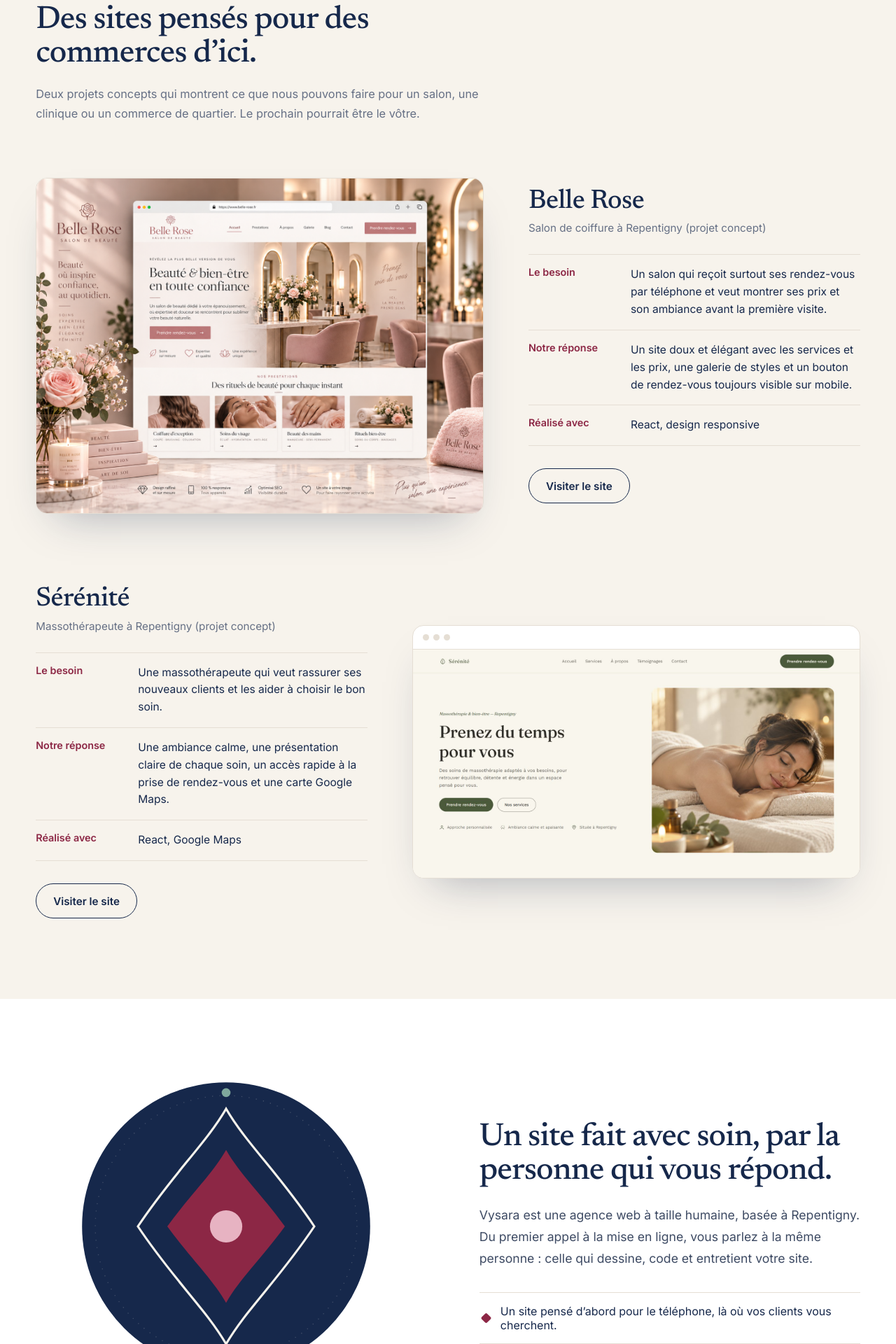
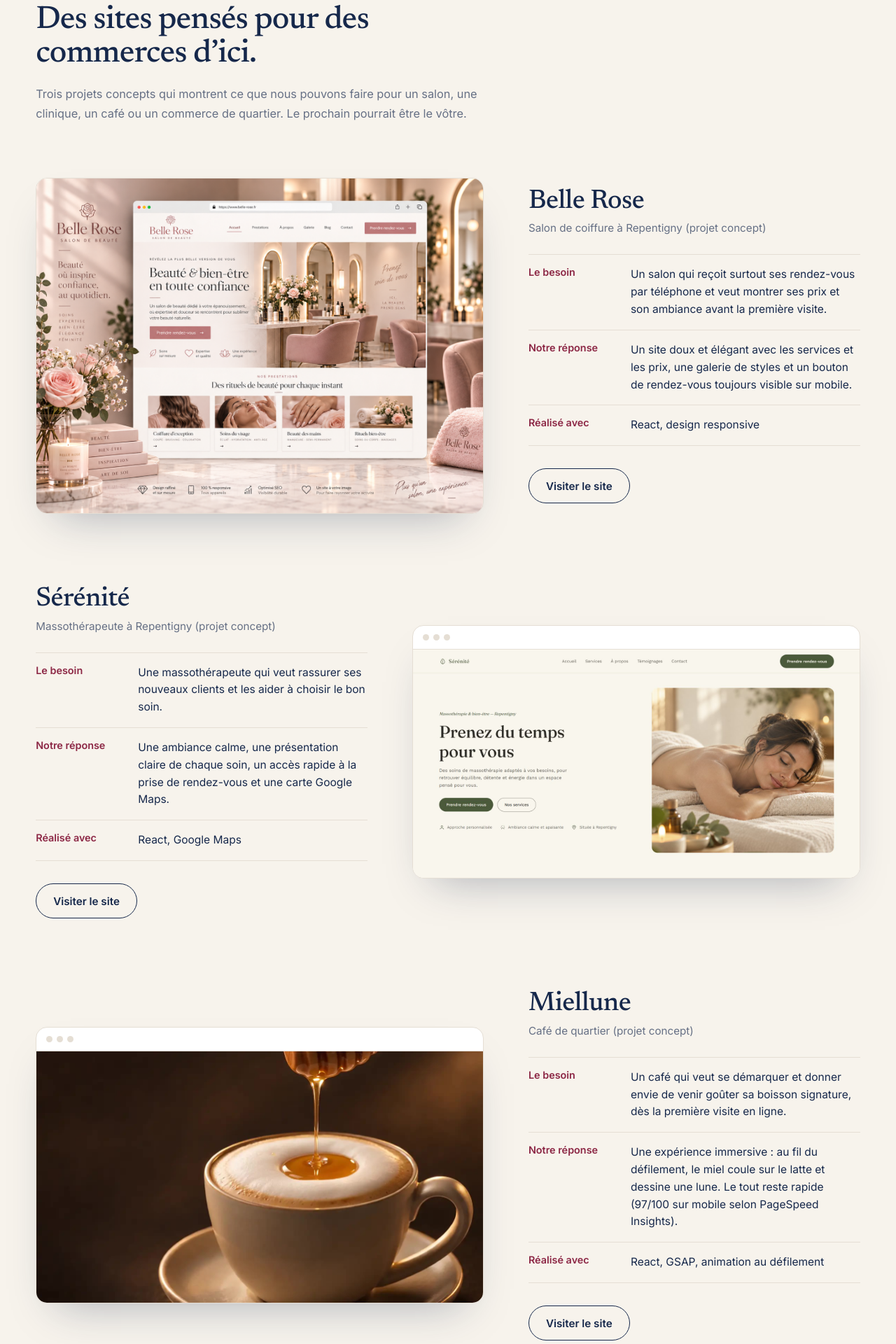
Before and after one commit to samanehmaboudi/vysa-solutions, a React (Vite) app: page / in a window 1280 px wide. Shown: the part 2700-4620 px from the top of the page at 70% size. Built offline with nearby package versions, Linux system fonts and the light colour scheme.

Commit message:
Ajout du projet Miellune dans Réalisations

```diff
--- a/src/App.jsx
+++ b/src/App.jsx
@@ -3,6 +3,7 @@ import "./App.css";
 
 import belleRoseImage from "./assets/belle-rose-project.png";
 import sereniteImage from "./assets/serenite-project.jpg";
+import mielluneImage from "./assets/miellune-project.jpg";
 import belleRoseVideo from "./assets/belle-rose-mobile.mp4";
 import belleRosePoster from "./assets/belle-rose-mobile-poster.jpg";
 
@@ -229,6 +230,17 @@ const PROJECTS = [
     need: T("Une massothérapeute qui veut rassurer ses nouveaux clients et les aider à choisir le bon soin.", "A massage therapist who wants to reassure new clients and help them choose the right treatment."),
     solution: T("Une ambiance calme, une présentation claire de chaque soin, un accès rapide à la prise de rendez-vous et une carte Google Maps.", "A calm atmosphere, a clear presentation of each treatment, quick access to booking and a Google Map."),
     tech: "React, Google Maps",
+    browserBar: true,
+  },
+  {
+    name: "Miellune",
+    kind: T("Café de quartier (projet concept)", "Neighbourhood café (concept project)"),
+    url: "https://miellune.vercel.app",
+    image: mielluneImage,
+    alt: T("Site Miellune : du miel coule sur un latte, sur un fond sombre", "Miellune website: honey pouring onto a latte on a dark background"),
+    need: T("Un café qui veut se démarquer et donner envie de venir goûter sa boisson signature, dès la première visite en ligne.", "A café that wants to stand out and make people want to taste its signature drink from their very first online visit."),
+    solution: T("Une expérience immersive : au fil du défilement, le miel coule sur le latte et dessine une lune. Le tout reste rapide (97/100 sur mobile selon PageSpeed Insights).", "An immersive experience: as you scroll, honey pours onto the latte and draws a moon. It all stays fast (97/100 on mobile in PageSpeed Insights)."),
+    tech: T("React, GSAP, animation au défilement", "React, GSAP, scroll animation"),
     browserBar: true,
   },
 ];
@@ -566,7 +578,7 @@ function App() {
             <div className="wk-head">
               <h2>{T("Des sites pensés pour des commerces d’ici.", "Websites designed for local businesses.")}</h2>
               <p>
-                {T("Deux projets concepts qui montrent ce que nous pouvons faire pour un salon, une clinique ou un commerce de quartier. Le prochain pourrait être le vôtre.", "Two concept projects that show what we can do for a salon, a clinic or a neighbourhood shop. The next one could be yours.")}
+                {T("Trois projets concepts qui montrent ce que nous pouvons faire pour un salon, une clinique, un café ou un commerce de quartier. Le prochain pourrait être le vôtre.", "Three concept projects that show what we can do for a salon, a clinic, a café or a neighbourhood shop. The next one could be yours.")}
               </p>
             </div>
 
```
Also changed, not shown: src/assets/miellune-project.jpg (added).
